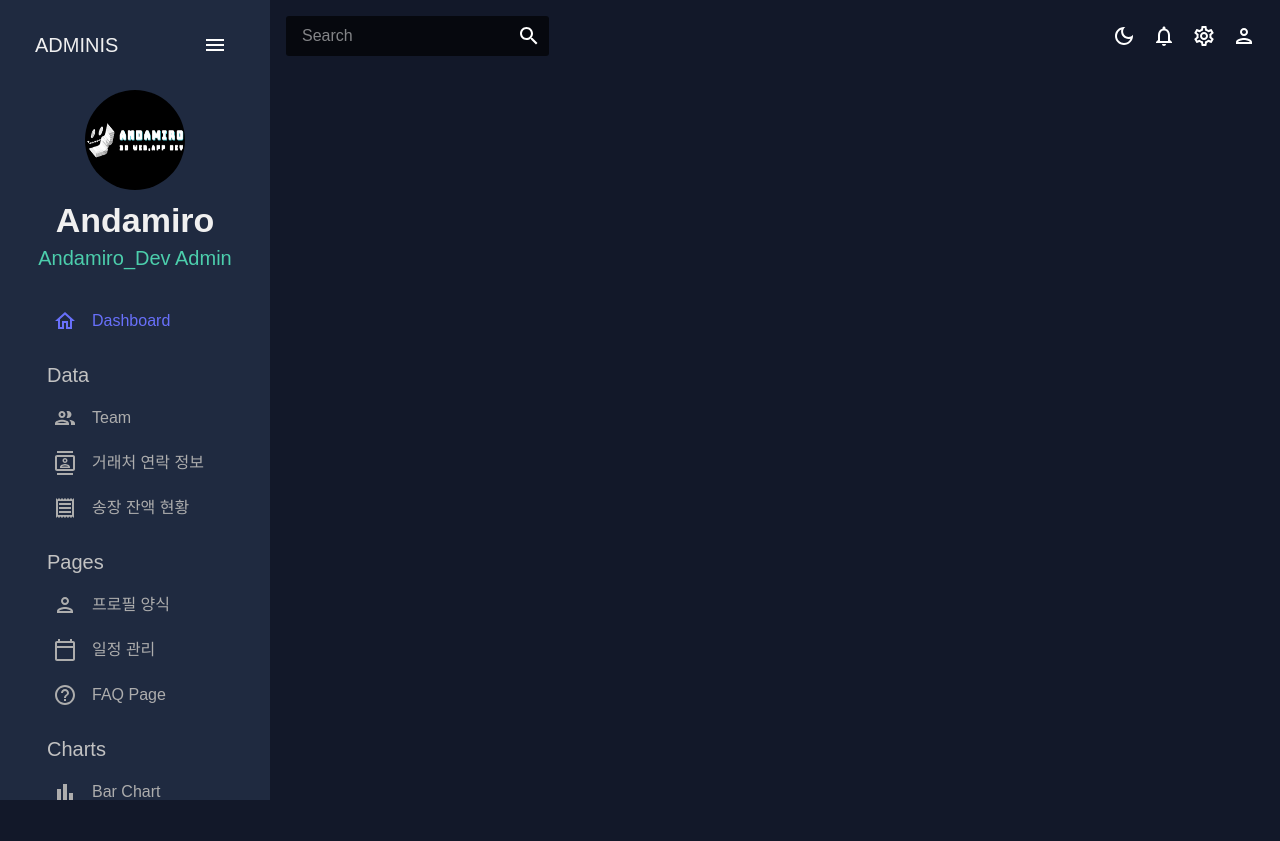
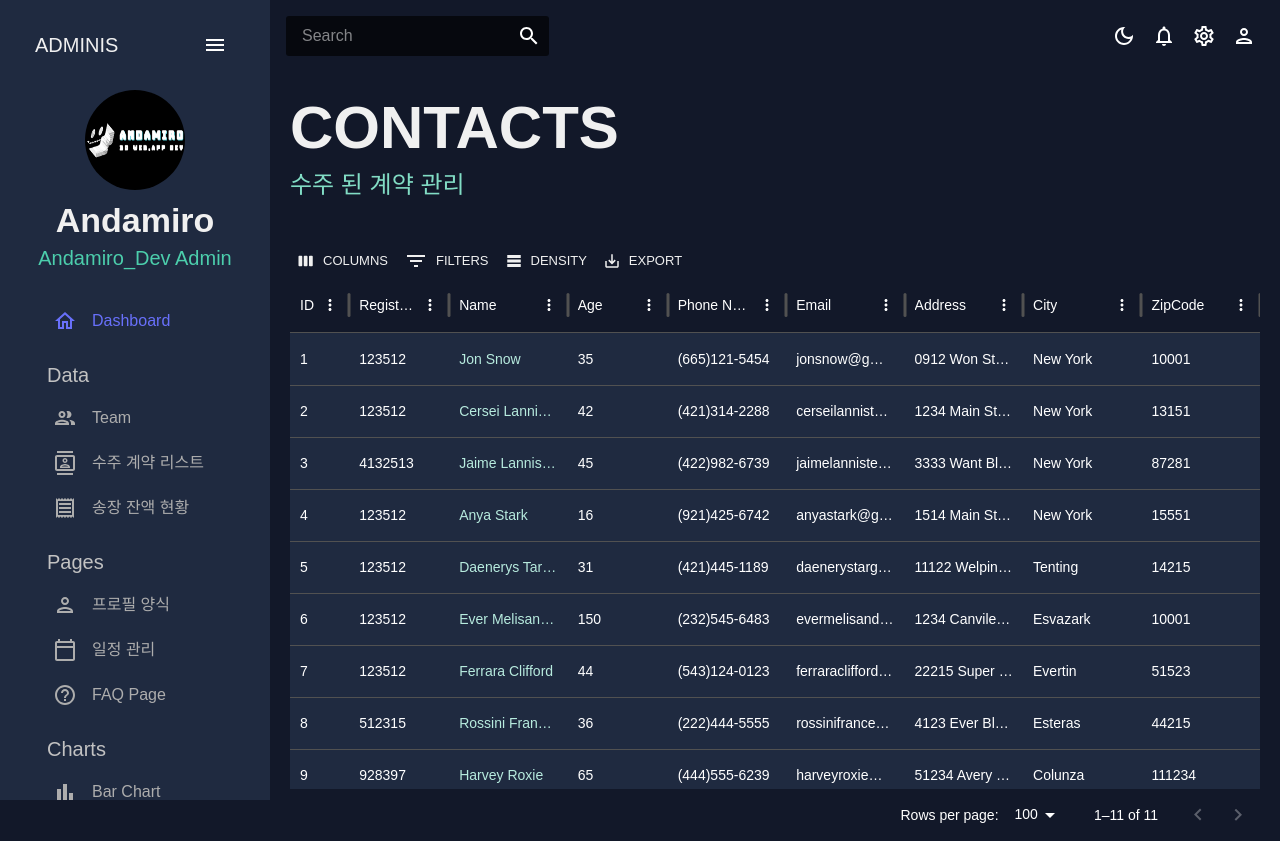
Before and after one commit to croppedeyebrow/B2B-project-React_Admin-Dashboard, a React (Create React App) app: page /contacts in a window 1280 px wide. Before the commit the page ends 800 px from the top, so only its background shows below. Built offline with nearby package versions, Linux system fonts and the light colour scheme.

Commit message:
수주 관리 창

```diff
--- a/src/App.js
+++ b/src/App.js
@@ -5,7 +5,7 @@
 import Dashboard from "./scenes/dashboard";
 import Team from "./scenes/team";
 // import Invoices from "./scenes/invoices";
-// import Contacts from "./scenes/contacts";
+import Contacts from "./scenes/contacts";
 // import Bar from "./scenes/bar";
 // import Form from "./scenes/form";
 // import Line from "./scenes/line";
@@ -32,7 +32,7 @@
             <Routes>
               <Route path="/" element={<Dashboard />} />
               <Route path="/team" element={<Team />} />
-              {/* <Route path="/contacts" element={<Contacts />} /> */}
+              <Route path="/contacts" element={<Contacts />} />
               {/* <Route path="/invoices" element={<Invoices />} /> */}
               {/* <Route path="/form" element={<Form />} /> */}
               {/* <Route path="/bar" element={<Bar />} /> */}
--- /dev/null
+++ b/src/scenes/contacts/index.jsx
@@ -0,0 +1,89 @@
+import { Box } from "@mui/material";
+import { DataGrid, GridToolbar } from "@mui/x-data-grid";
+import { tokens } from "../../theme";
+import { mockDataContacts } from "../../data/mockData";
+
+import Header from "../../components/Header";
+import { useTheme } from "@mui/material";
+
+const Contacts = () => {
+  const theme = useTheme();
+  const colors = tokens(theme.palette.mode);
+  const columns = [
+    { field: "id", headerName: "ID", flex: 0.5 },
+    { field: "registrarId", headerName: "Registrar ID" },
+    {
+      field: "name",
+      headerName: "Name",
+      flex: 1,
+      cellClassName: "name-column--cell",
+    },
+    {
+      field: "age",
+      headerName: "Age",
+      type: "number",
+      headerAlign: "left",
+      align: "left",
+    },
+    {
+      field: "phone",
+      headerName: "Phone Number",
+      flex: 1,
+    },
+    {
+      field: "email",
+      headerName: "Email",
+      flex: 1,
+    },
+    { field: "address", headerName: "Address", flex: 1 },
+    { field: "city", headerName: "City", flex: 1 },
+    { field: "zipCode", headerName: "ZipCode", flex: 1 },
+  ];
+
+  return (
+    <Box m="20px">
+      <Header title="CONTACTS" subtitle="수주 된 계약 관리" />
+      <Box
+        m="40px 0 0 0"
+        height="75vh"
+        sx={{
+          "& .MuiDataGrid-root": {
+            border: "none",
+          },
+          "& .MuiDataGrid-cell": {
+            borderBottom: "none",
+          },
+          "& .name-column--cell": {
+            color: colors.greenAccent[300],
+          },
+          "& .MuiDataGrid-columnHeaders": {
+            backgroundColor: colors.blueAccent[700],
+            borderBottom: "none",
+          },
+          "& .MuiDataGrid-virtualScroller": {
+            backgroundColor: colors.primary[400],
+          },
+          "& .MuiDataGrid-footerContainer": {
+            borderTop: "none",
+            // backgroundColor: colors.blueAccent[700],
+          },
+          "& .MuiCheckbox-root": {
+            color: `${colors.greenAccent[200]} !important`,
+          },
+          "& .MuiDataGrid-toolbarContainer .MuiButton-text": {
+            color: `${colors.grey[100]} !important`,
+          },
+        }}
+      >
+        <DataGrid
+          rows={mockDataContacts}
+          columns={columns}
+          slots={{ toolbar: GridToolbar }}
+        />
+        {/* MUI X DataGrid의 최신 버전에서는 components prop이 아닌 slots를 사용하도록 변경되었습니다. 이것이 Toolbar가 보이지 않는 이유일 수 있습니다. */}
+      </Box>
+    </Box>
+  );
+};
+
+export default Contacts;
--- a/src/scenes/global/Sidebar.jsx
+++ b/src/scenes/global/Sidebar.jsx
@@ -144,7 +144,7 @@
               setSelected={setSelected}
             />
             <Item
-              title="거래처 연락 정보"
+              title="수주 계약 리스트"
               to="/contacts"
               icon={<ContactsOutlinedIcon />}
               selected={selected}
--- a/src/scenes/team/index.jsx
+++ b/src/scenes/team/index.jsx
@@ -14,23 +14,30 @@
     { field: "id", headerName: "ID" },
     {
       field: "name",
-      headerName: "NAME",
+      headerName: "Name",
       flex: 1,
       cellClassName: "name-column--cell",
     },
     {
       field: "age",
-      headerName: "AGE",
+      headerName: "Age",
       type: "number",
       headerAlign: "left",
       align: "left",
     },
-    { field: "phone", headerName: "phone Number", flex: 1 },
-    { field: "email", headerName: "Email", flex: 1 },
-
     {
-      field: "access",
-      headerName: "Security Level",
+      field: "phone",
+      headerName: "Phone Number",
+      flex: 1,
+    },
+    {
+      field: "email",
+      headerName: "Email",
+      flex: 1,
+    },
+    {
+      field: "accessLevel",
+      headerName: "Access Level",
       flex: 1,
       renderCell: ({ row: { access } }) => {
         return (
@@ -43,9 +50,11 @@
             backgroundColor={
               access === "admin"
                 ? colors.greenAccent[600]
+                : access === "manager"
+                ? colors.greenAccent[700]
                 : colors.greenAccent[700]
             }
-            borderRadius="6px"
+            borderRadius="4px"
           >
             {access === "admin" && <AdminPanelSettingsOutlinedIcon />}
             {access === "manager" && <SecurityOutlinedIcon />}
@@ -61,17 +70,37 @@
 
   return (
     <Box m="20px">
-      <Header title="Team" subtitle="팀원 관리" />
+      <Header title="TEAM" subtitle="Managing the Team Members" />
       <Box
-        m="40px 0 0 0 "
+        m="40px 0 0 0"
         height="75vh"
         sx={{
-          "& .MuiDataGrid-root": { border: "none" },
-          "& .MuiDataGrid-cell": { borderBottom: "none" },
-          "& .name-column--cell": { color: colors.greenAccent[300] },
+          "& .MuiDataGrid-root": {
+            border: "none",
+          },
+          "& .MuiDataGrid-cell": {
+            borderBottom: "none",
+          },
+          "& .name-column--cell": {
+            color: colors.greenAccent[300],
+          },
+          "& .MuiDataGrid-columnHeaders": {
+            backgroundColor: colors.blueAccent[700],
+            borderBottom: "none",
+          },
+          "& .MuiDataGrid-virtualScroller": {
+            backgroundColor: colors.primary[400],
+          },
+          "& .MuiDataGrid-footerContainer": {
+            borderTop: "none",
+            // backgroundColor: colors.blueAccent[700],
+          },
+          "& .MuiCheckbox-root": {
+            color: `${colors.greenAccent[200]} !important`,
+          },
         }}
       >
-        <DataGrid rows={mockDataTeam} columns={columns} />
+        <DataGrid checkboxSelection rows={mockDataTeam} columns={columns} />
       </Box>
     </Box>
   );
```
